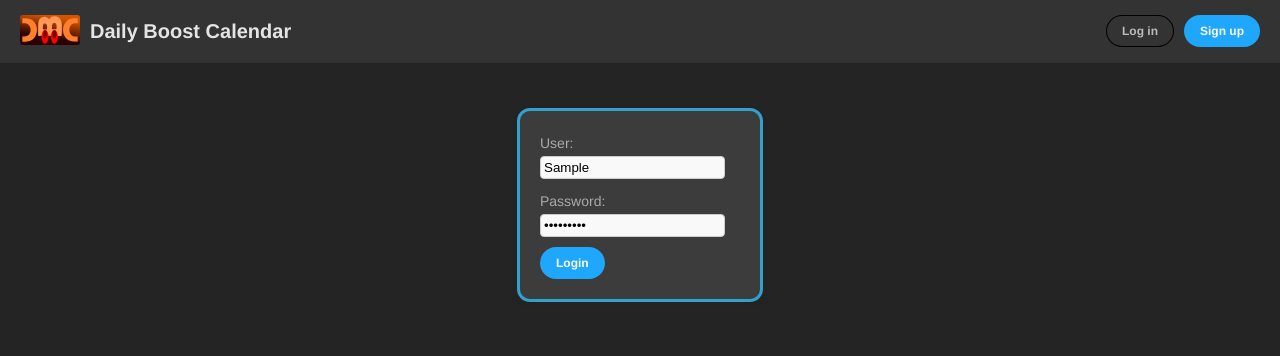
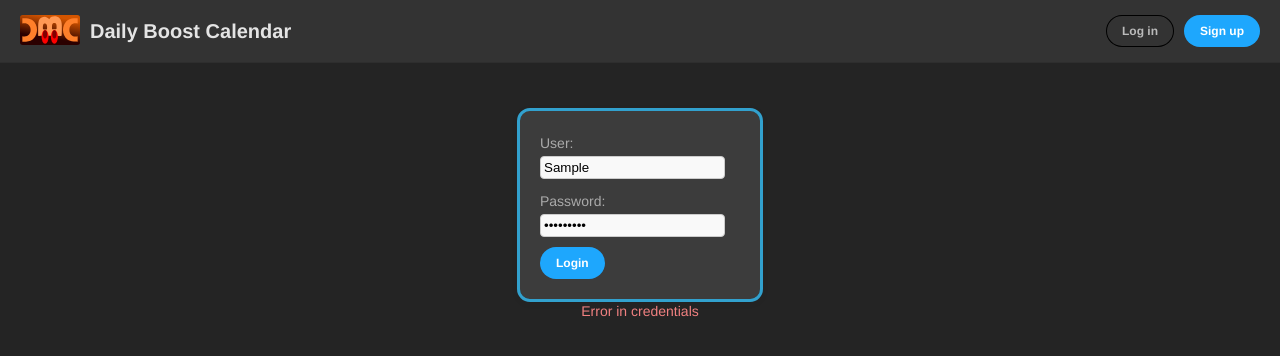
Before and after one commit to darellanodev/daily-boost-calendar, a React (Vite) app: page / in a window 1280 px wide. Both pictures are taken after typing "Sample", "Sample123" into the empty fields and a click on the button "Login". Shown: the top 356 px of the page. Built offline with nearby package versions, Linux system fonts and the light colour scheme.

Commit message:
#13 change the login alert for incorrect credentials to text displayed on the screen

```diff
--- a/src/components/Login/index.tsx
+++ b/src/components/Login/index.tsx
@@ -16,14 +16,16 @@ export const Login: React.FC<LoginProps> = ({ onLogin }) => {
   const [username, setUsername] = useState<string>('')
   const [password, setPassword] = useState<string>('')
   const [user, setUser] = React.useState<User>()
+  const [errorMessage, setErrorMessage] = useState<string>('')
 
   const handleSubmit = (e: React.FormEvent<HTMLFormElement>) => {
     e.preventDefault()
     if (username === 'user' && password === 'pass') {
       localStorage.setItem('authenticated', 'true')
       onLogin()
+      setErrorMessage('')
     } else {
-      alert('Error in credentials')
+      setErrorMessage('Error in credentials')
     }
   }
 
@@ -64,6 +66,8 @@ export const Login: React.FC<LoginProps> = ({ onLogin }) => {
 
             <Button primary size="small" label="Login" type="submit" />
           </form>
+
+          {errorMessage && <div className="error-message">{errorMessage}</div>}
         </section>
       </article>
     </div>
--- a/src/components/Login/login.css
+++ b/src/components/Login/login.css
@@ -12,7 +12,8 @@
   max-width: 900px;
   color: #aaa;
   display: flex;
-  justify-content: center;
+  flex-direction: column;
+  align-items: center;
 }
 
 #login-form {
@@ -48,3 +49,7 @@ input::placeholder {
   color: #aaa;
   opacity: 1;
 }
+
+.error-message {
+  color: lightcoral;
+}
```
